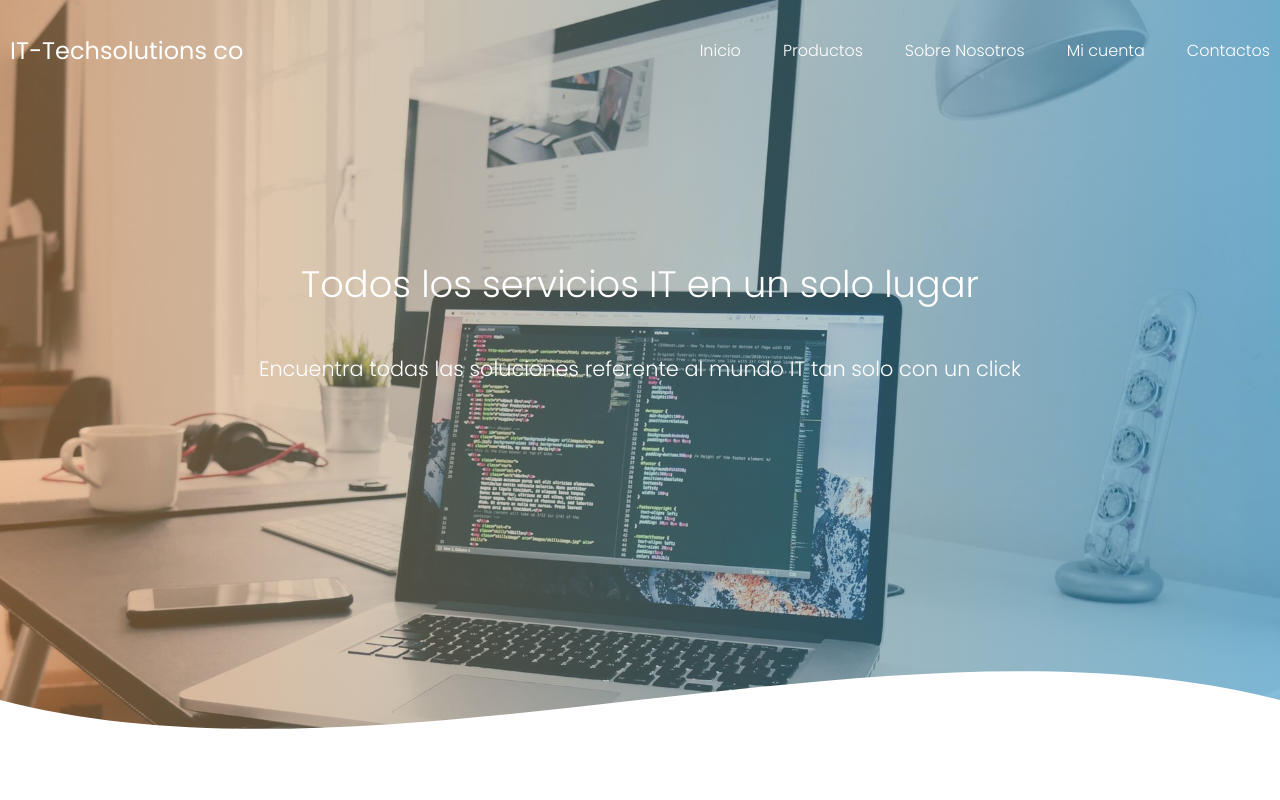
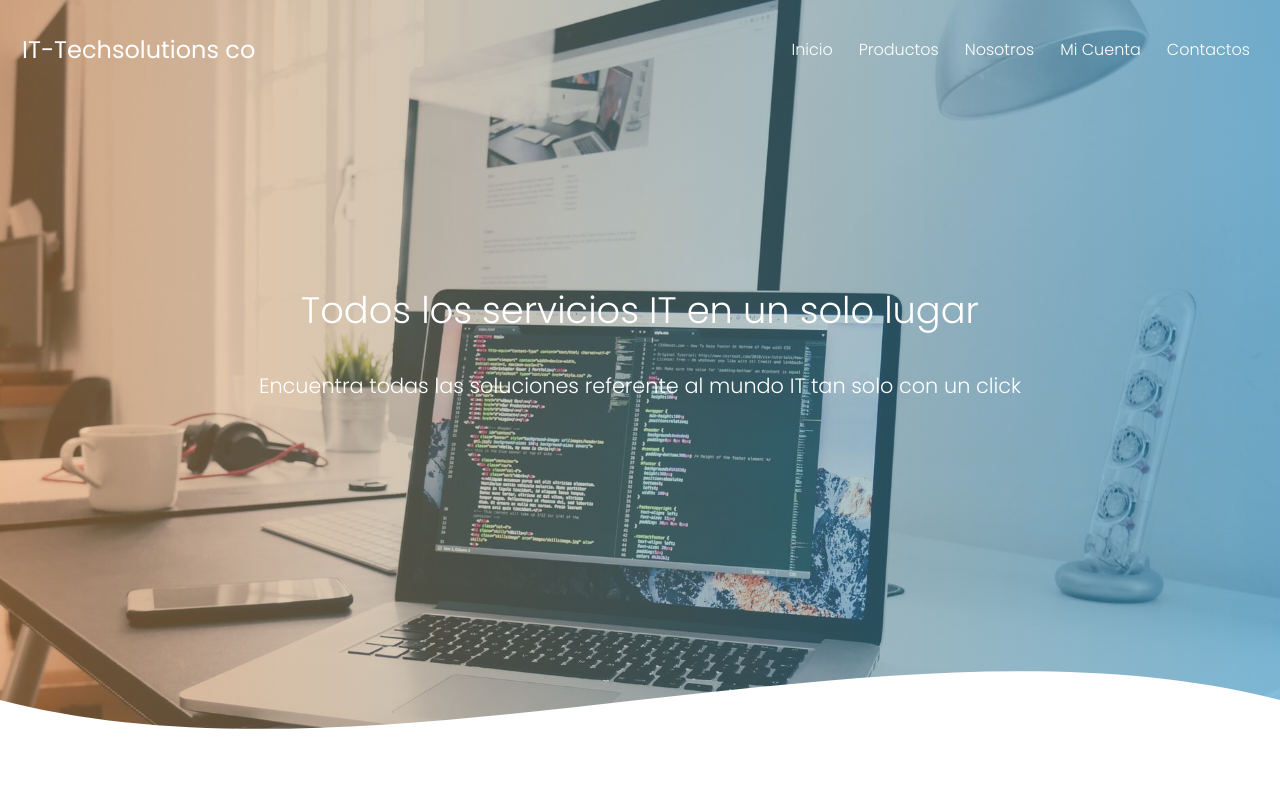
Before and after one commit to Devjulianp/Proyecto-_coderhouse, a plain HTML site: page index.html in a window 1280 px wide. Shown: the top 800 px of the page. Drawn offline with nearby package versions, Linux system fonts and the light colour scheme.

Commit message:
Se agrego Bootstrap a la pagina de index y productos,totalmente responsive y con animaciones, transformaciones y transiciones

```diff
--- a/index.html
+++ b/index.html
@@ -8,36 +8,34 @@
     <meta name="viewport" content="width=device-width, initial-scale=1.0">
     <title>IT-Techsolutions co</title>
     <link rel="shortcut icon" href="./Assets/codigohtml.jpg">
+
+    <!-- CSS BOOTSTRAP-->
+    <link href="https://cdn.jsdelivr.net/npm/bootstrap@5.1.3/dist/css/bootstrap.min.css" rel="stylesheet" integrity="sha384-1BmE4kWBq78iYhFldvKuhfTAU6auU8tT94WrHftjDbrCEXSU1oBoqyl2QvZ6jIW3" crossorigin="anonymous">
+    <!--Mi CSS-->
     <link rel="stylesheet" href="./style.css">
 </head>
 
 <body>
     <div id="grid">
         <header class="hero" id="index">
-            <nav class="nav__container">
-                <div class="nav__logo">
-                    <h2 class="nav__title">IT-Techsolutions co</h2>
+            <nav class="navbar navbar-expand-lg navbar-light bg-light">
+                <div class="container-fluid">
+                  <a class="navbar-brand" href="./index.html">IT-Techsolutions co</a>
+                  <button class="navbar-toggler" type="button" data-bs-toggle="collapse" data-bs-target="#navbarNavAltMarkup" aria-controls="navbarNavAltMarkup" aria-expanded="false" aria-label="Toggle navigation">
+                    <span class="navbar-toggler-icon"></span>
+                  </button>
+                  <div class="collapse navbar-collapse" id="navbarNavAltMarkup">
+                    <div class="navbar-nav">
+                      <a class="nav-link active" aria-current="page" href="./index.html">Inicio</a>
+                      <a class="nav-link" target="_blank" href="./Pages/productos.html">Productos</a>
+                      <a class="nav-link" target="_blank" href="./Pages/nosotros.html">Nosotros</a>
+                      <a class="nav-link" target="_blank" href="./Pages/micuenta.html">Mi Cuenta</a>
+                      <a class="nav-link" target="_blank" href="./Pages/contacto.html">Contactos</a>
+                      <!--<a class="nav-link disabled">Disabled</a>-->
+                    </div>
+                  </div>
                 </div>
-                <ul class="nav__link nav__link--menu">
-                    <!--Etiqueta de lista desorganizada-->
-                    <li class="nav__items">
-                        <a href="./index.html" class="nav__links">Inicio</a>
-                    </li>
-                    <!--Para sacar varios li se utiliza la abrevacion Li* y el numero de veces que querramos la lista-->
-                    <li class="nav__items">
-                        <a href="./Pages/productos.html" class="nav__links" target="_blank">Productos</a>
-                    </li>
-                    <li class="nav__items">
-                        <a href="./Pages/nosotros.html" class="nav__links" target="_blank">Sobre Nosotros</a>
-                    </li>
-                    <li class="nav__items">
-                        <a href="./Pages/micuenta.html" class="nav__links" target="_blank">Mi cuenta</a>
-                    </li>
-                    <li class="nav__items">
-                        <a href="./Pages/contacto.html" class="nav__links" target="_blank">Contactos</a>
-                    </li>
-                </ul>
-            </nav>
+              </nav>
             <section class="hero__container">
                 <h1 class="hero__title">Todos los servicios IT en un solo lugar</h1>
                 <p class="hero__parrafo">Encuentra todas las soluciones referente al mundo IT tan solo con un click</p>
@@ -124,6 +122,8 @@
             </div>
         </footer>
     </div>
+    <!--JS BOOTSTRAP-->
+    <script src="https://cdn.jsdelivr.net/npm/bootstrap@5.1.3/dist/js/bootstrap.bundle.min.js" integrity="sha384-ka7Sk0Gln4gmtz2MlQnikT1wXgYsOg+OMhuP+IlRH9sENBO0LRn5q+8nbTov4+1p" crossorigin="anonymous"></script>
 </body>
 
 </html>
--- a/style.css
+++ b/style.css
@@ -32,10 +32,10 @@ footer {
     grid-area: form2;
 }
 
-@media screen and (min-width: 320px) {
+@media screen and (max-width: 768px) {
     #grid, #grid__prod, #grid__nos {
         width: 100%;
-        max-width: 600px;
+        max-width: 768px;
         height: 800px;
         display: grid;
         grid-template-columns: 1fr;
@@ -53,12 +53,23 @@ footer {
 
     }
 
+    .hero {
+        min-height: 750px;
+    }
+
     .hero__title {
         padding: 10px 10px;
     }
 
-    .nav__link {
-        display: none;
+    .navbar-light .navbar-toggler-icon {
+        background-image: url(./Assets/menu.png);
+        font-size: 30px;
+
+    }
+
+    .navbar-light .navbar-toggler {
+        border-color: rgb(255 184 123);
+        color: rgb(255 184 123) !important;
     }
 
     .iframe-container-info {
@@ -217,11 +228,32 @@ footer {
         margin-bottom: 40px;
 
     }
+    ol {
+        padding: 0;
+    }
+
+}
+
+@media screen and (min-width: 768px) {
+    .container {
+        max-width: 720px;
+    }
+
+    .navbar-light .navbar-toggler-icon {
+        background-image: url(./Assets/menu.png);
+        font-size: 30px;
+
+    }
+
+    .navbar-light .navbar-toggler {
+        border-color: rgb(255 184 123);
+        color: rgb(255 184 123) !important;
+    }
 
 }
 
 
-@media screen and (min-width: 1200px) {
+@media screen and (min-width: 990px) {
     #grid, #grid__prod, #grid__nos {
         width: 100%;
         max-width: 1500px;
@@ -236,17 +268,25 @@ footer {
             "footer footer footer";
     }
 
+    .hero {
+        min-height: 700px;
+    }
 
     .hero__title {
         padding: 10px 0;
     }
 
-    .nav__link {
-        display: grid;
+    .collapse {
+        display: flex;
+        justify-content: flex-end !important;
     }
 
-    .nav__title {
-        justify-content:space-evenly;
+    .navbar-brand {
+        justify-content:space-evenly !important;
+    }
+
+    .navbar-light .navbar-nav .nav-link {
+        color: #fff !important;
     }
 
     #contenido {
@@ -401,7 +441,6 @@ footer {
 .hero {
     width: 100%;
     height: 100vh;
-    min-height: 600px;
     max-height: max-content;
     position: relative;
     display: grid;
@@ -414,7 +453,8 @@ footer {
     display: grid;
     grid-auto-rows: max-content;
     align-content: center;
-    gap: 1em;
+    gap: 0.3em;
+    margin-top: 50px;
     padding-bottom: 20%;
     text-align: center;
 
@@ -439,38 +479,32 @@ nav {
     padding: 0;
     height: 100%;
     display: flex;
-    align-items: center;
+    align-items: center !important;
 }
 
-.nav__link {
-    margin-left: auto;
-    padding: 0;
-    grid-auto-flow: column;
-    grid-auto-columns: max-content;
-    gap: 2em;
+.bg-light {
+    background-color:inherit !important;
 }
 
-.nav__links {
-    color: white;
+ .nav-link, .nav-link--active {
     text-decoration: none;
     font-weight: 300;
-    margin-right: 10px;
+    margin-right: 10px !important;
 }
 
-.nav__links:hover {
-    text-decoration: underline;
+.navbar-light .navbar-nav .nav-link {
+    color: #fff !important;
 }
 
-.nav__title {
+.nav-link:hover {
+    text-decoration: underline !important;
+}
+
+.navbar-brand  {
     font-weight: 500;
     padding: 10px;
     font-size: 1.5rem;
-    color: #fff;
-
-}
-
-.nav__items {
-    list-style: none;
+    color: #fff !important;
 
 }
 
@@ -480,6 +514,7 @@ nav {
     background-size: cover;
     background-attachment: fixed;
     position: relative;
+
 }
 
 .wawe {
@@ -553,7 +588,7 @@ nav {
 
 .img-port>img {
     width: 45%;
-    height: 45%;
+    height: 40%;
     object-fit: cover;
     overflow: hidden;
     position: relative;
--- /dev/null
+++ b/styles.css
@@ -0,0 +1,5 @@
+* {
+    padding: 0;
+    margin: 0;
+    box-sizing: border-box;
+}
```
Also changed, not shown: Pages/nosotros.html (+23 -25 lines), Pages/productos.html (+24 -26 lines), Assets/menu.png (added).
